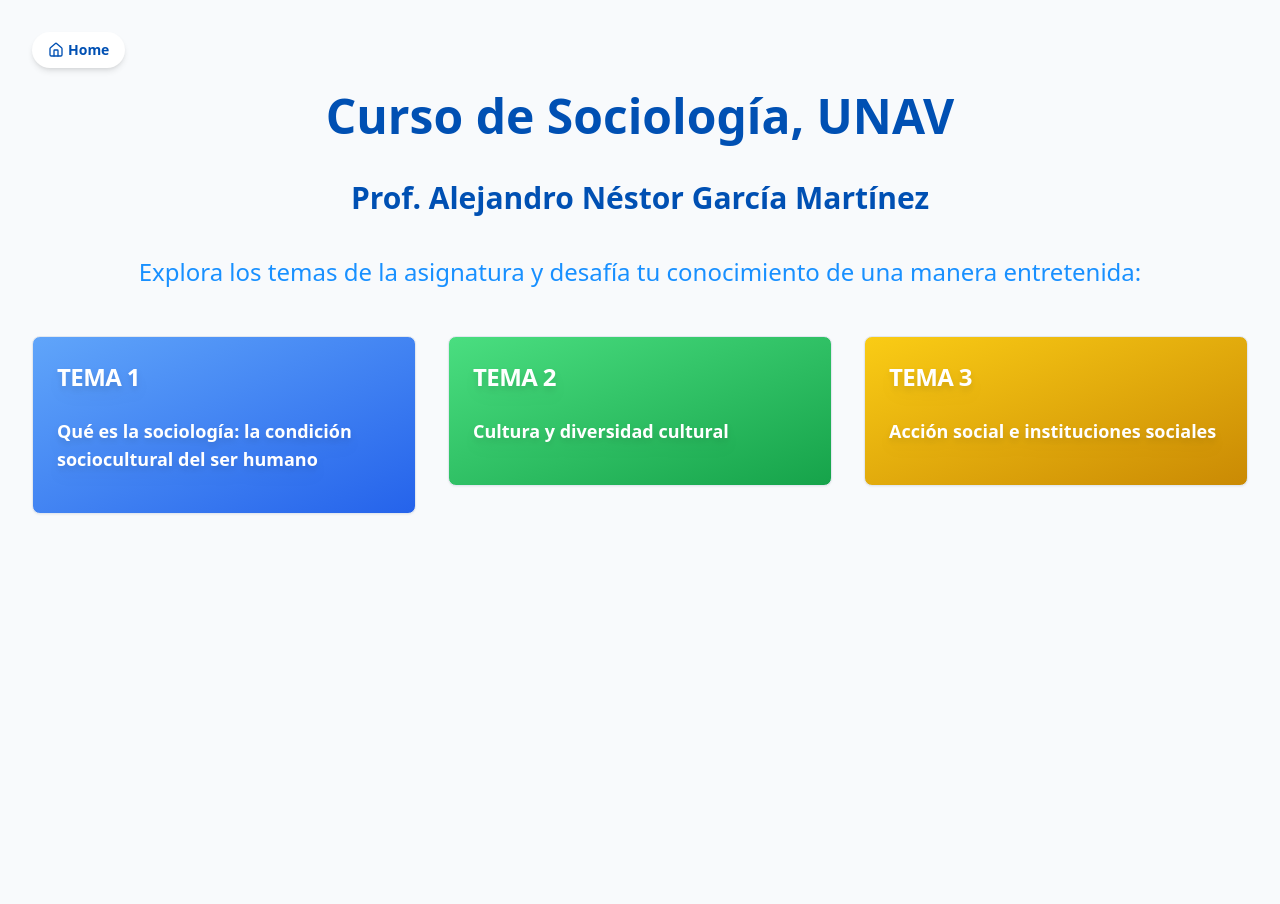
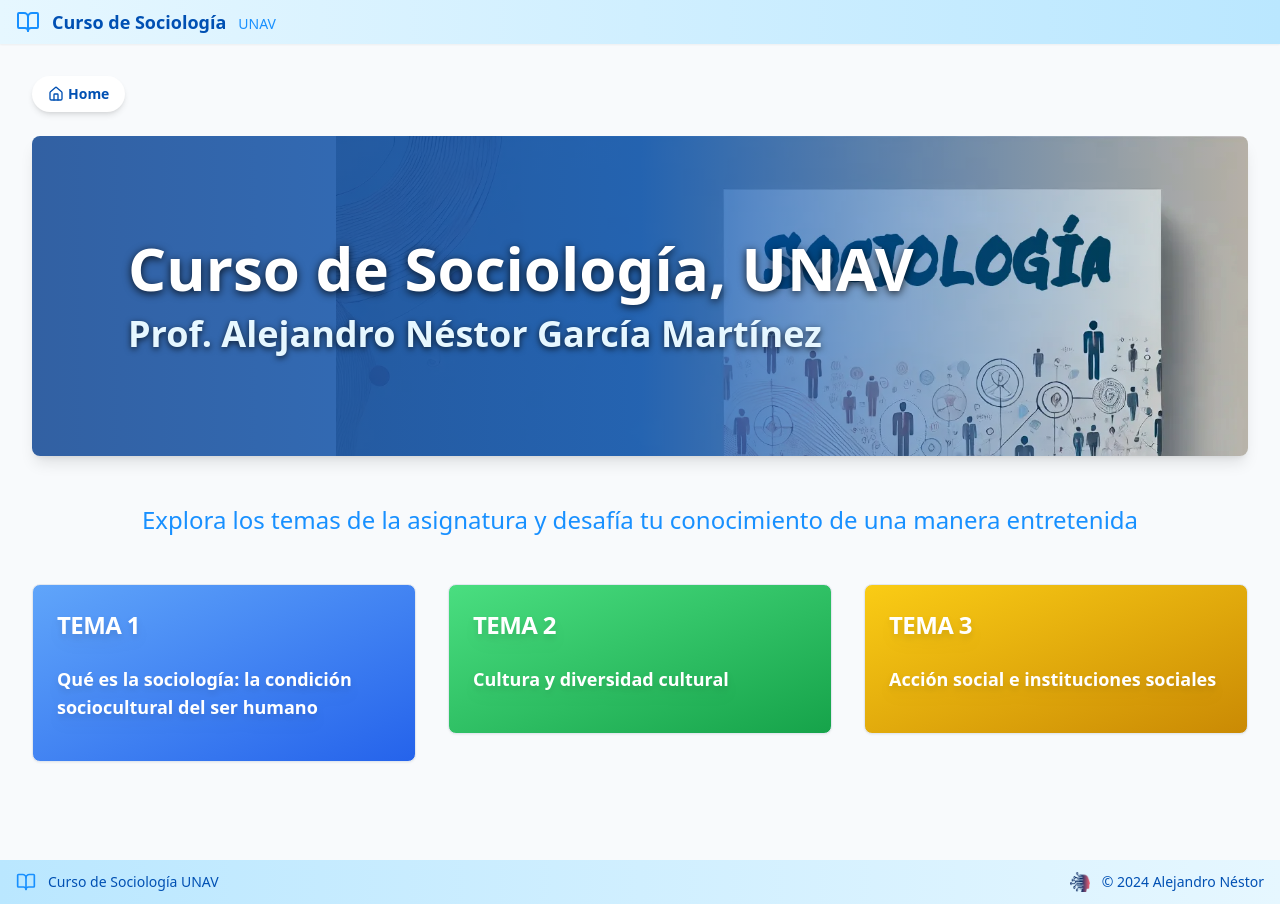
Before and after one commit to Alenes1977/sociologia-app, a React (Create React App) app: page / in a window 1280 px wide. Before the commit the page ends 800 px from the top, so only its background shows below. Built offline with nearby package versions, Linux system fonts and the light colour scheme.

Commit message:
Header y Footer

```diff
--- a/src/App.js
+++ b/src/App.js
@@ -22,6 +22,8 @@ import { ArrowLeft } from 'lucide-react';
 import { motion } from 'framer-motion';
 import { Analytics } from '@vercel/analytics/react';
 import { Card, CardContent, CardHeader, CardTitle } from "./components/ui/card";
+import Header from './components/ui/Header';
+import Footer from './components/ui/Footer';
 // Elimina esta línea si no estás usando ScrollToTop
 // import ScrollToTop from './utils/scrollToTop';
 
@@ -39,9 +41,21 @@ const App = () => {
   // Página de inicio
   const Home = () => (
     <>
-      <h1 className="text-5xl font-bold mb-10 text-center text-sociologia-800">Curso de Sociología, UNAV</h1>
-      <h2 className="text-3xl font-bold mb-10 text-center text-sociologia-800">Prof. Alejandro Néstor García Martínez</h2>
-      <p className="mb-12 text-2xl text-center text-sociologia-600">Explora los temas de la asignatura y desafía tu conocimiento de una manera entretenida:</p>
+      <div className="relative mb-12">
+        <div className="h-64 md:h-96 lg:h-80 overflow-hidden rounded-lg shadow-lg relative">
+          <img
+            src="/images/portada.webp"
+            alt="Portada del curso de Sociología"
+            className="absolute w-full h-full object-cover object-center lg:object-top lg:left-1/4"
+          />
+          <div className="absolute inset-0 bg-gradient-to-r from-sociologia-900 via-sociologia-800 to-transparent opacity-80"></div>
+        </div>
+        <div className="absolute inset-0 flex flex-col justify-center px-8 md:px-16 lg:px-24">
+          <h1 className="text-4xl md:text-5xl lg:text-6xl font-bold mb-4 text-white drop-shadow-[0_2px_4px_rgba(0,0,0,0.8)]">Curso de Sociología, UNAV</h1>
+          <h2 className="text-2xl md:text-3xl lg:text-4xl font-bold text-sociologia-100 drop-shadow-[0_2px_3px_rgba(0,0,0,0.7)]">Prof. Alejandro Néstor García Martínez</h2>
+        </div>
+      </div>
+      <p className="mb-12 text-xl md:text-2xl text-center text-sociologia-600">Explora los temas de la asignatura y desafía tu conocimiento de una manera entretenida</p>
       <div className="grid grid-cols-1 md:grid-cols-2 lg:grid-cols-3 gap-8">
         {temas.map((tema, index) => (
           <TemaCard
@@ -105,9 +119,16 @@ const App = () => {
 
     return (
       <div className="space-y-8">
-        <div className="bg-sociologia-100 p-6 rounded-lg shadow-md">
-          <h1 className="text-4xl font-bold mb-2 text-sociologia-800">{tema.nombre}</h1>
-          <h2 className="text-2xl font-semibold text-sociologia-600">{tema.subtitulo}</h2>
+        <div className="bg-gradient-to-br from-sociologia-800 to-sociologia-600 py-6 px-8 rounded-xl shadow-2xl relative overflow-hidden w-full">
+          <div className="absolute top-0 left-0 w-full h-full bg-white opacity-5 transform -skew-y-12"></div>
+          <div className="max-w-7xl mx-auto">
+            <h1 className="text-4xl font-extrabold mb-2 text-white relative z-10 tracking-tight leading-tight drop-shadow-[0_2px_2px_rgba(0,0,0,0.8)]">
+              {tema.nombre}
+            </h1>
+            <h2 className="text-xl font-semibold text-sociologia-100 relative z-10 pl-4 border-l-4 border-sociologia-300 leading-relaxed drop-shadow-[0_1px_1px_rgba(0,0,0,0.6)]">
+              {tema.subtitulo}
+            </h2>
+          </div>
         </div>
         {renderActividadesSection("Contenidos educativos", actividades.contenidosEducativos)}
         {renderActividadesSection("Recursos de aprendizaje", actividades.recursosAprendizaje)}
@@ -173,17 +194,20 @@ const App = () => {
   };
 
   return (
+    <>
+      <Header />
       <div className="container mx-auto p-8 bg-gradient-to-b from-sociologia-50 to-sociologia-100 min-h-screen">
         <Breadcrumbs />
         <Routes>
           <Route path="/" element={<Home />} />
           <Route path="/tema/:temaId" element={<TemaDetalle />} />
           <Route path="/tema/:temaId/:actividadId" element={<Actividad />} />
-        {/* Ruta para manejar páginas no encontradas */}
           <Route path="*" element={<div className="text-center text-red-500 text-xl">Página no encontrada</div>} />
         </Routes>
-      <Analytics /> {/* Integración de Vercel Analytics */}
+        <Analytics />
       </div>
+      <Footer />
+    </>
   );
 };
 
--- /dev/null
+++ b/src/components/ui/Footer.js
@@ -0,0 +1,21 @@
+import React from 'react';
+import { BookOpen } from 'lucide-react';
+
+const Footer = () => {
+  return (
+    <footer className="bg-gradient-to-r from-sociologia-200 to-sociologia-100 text-sociologia-800 py-3 shadow-sm mt-4">
+      <div className="container mx-auto px-4 flex justify-between items-center">
+        <div className="flex items-center space-x-3">
+          <BookOpen className="h-5 w-5 text-sociologia-600" />
+          <span className="text-sm">Curso de Sociología UNAV</span>
+        </div>
+        <div className="flex items-center space-x-3">
+          <img src="/logo192.webp" alt="Logo" className="h-5 w-5" />
+          <span className="text-sm">&copy; {new Date().getFullYear()} Alejandro Néstor</span>
+        </div>
+      </div>
+    </footer>
+  );
+};
+
+export default Footer;
--- /dev/null
+++ b/src/components/ui/Header.js
@@ -0,0 +1,21 @@
+import React from 'react';
+import { Link } from 'react-router-dom';
+import { BookOpen } from 'lucide-react';
+
+const Header = () => {
+  return (
+    <header className="bg-gradient-to-r from-sociologia-100 to-sociologia-200 text-sociologia-800 py-2.5 shadow-sm">
+      <div className="container mx-auto px-4">
+        <Link to="/" className="flex items-center space-x-3 group">
+          <BookOpen className="h-6 w-6 text-sociologia-600 group-hover:text-sociologia-800 transition-colors duration-300" />
+          <div className="flex items-baseline space-x-3">
+            <h1 className="text-lg font-semibold leading-tight">Curso de Sociología</h1>
+            <p className="text-sm text-sociologia-600 group-hover:text-sociologia-800 transition-colors duration-300">UNAV</p>
+          </div>
+        </Link>
+      </div>
+    </header>
+  );
+};
+
+export default Header;
```
Lines whose indentation alone changed are shown as unchanged.
